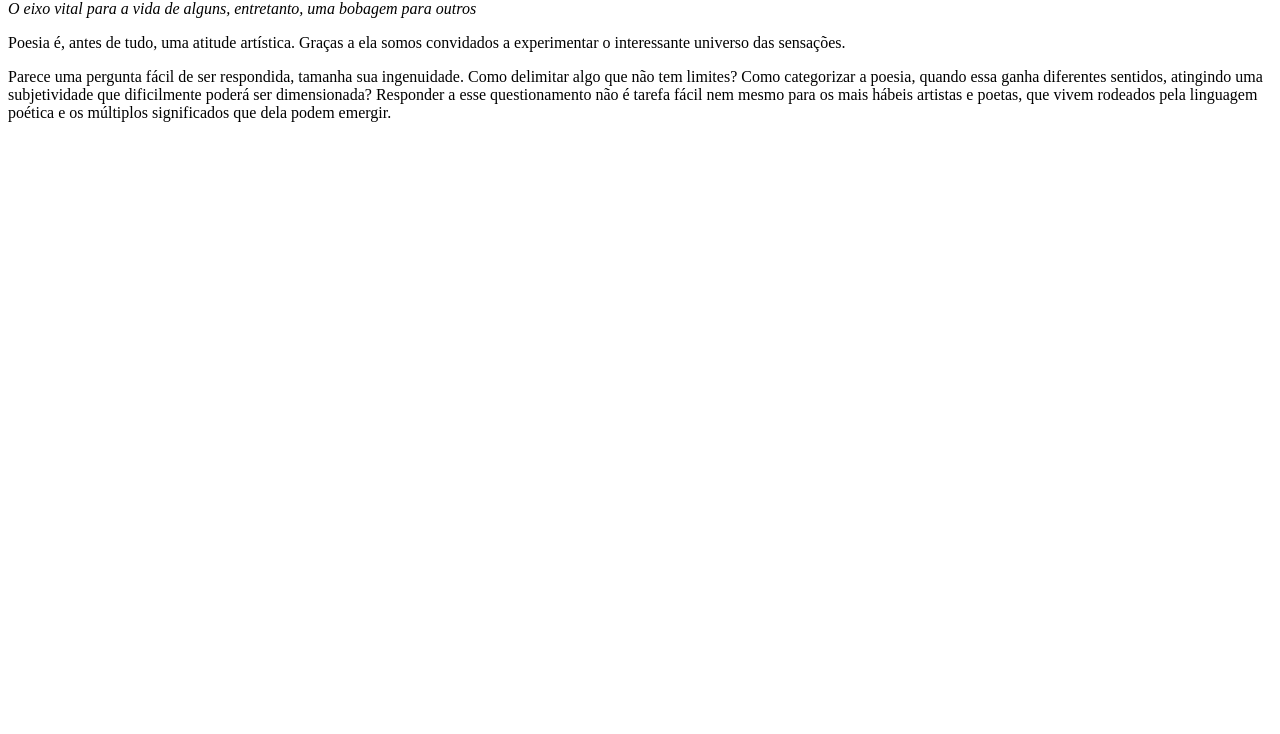
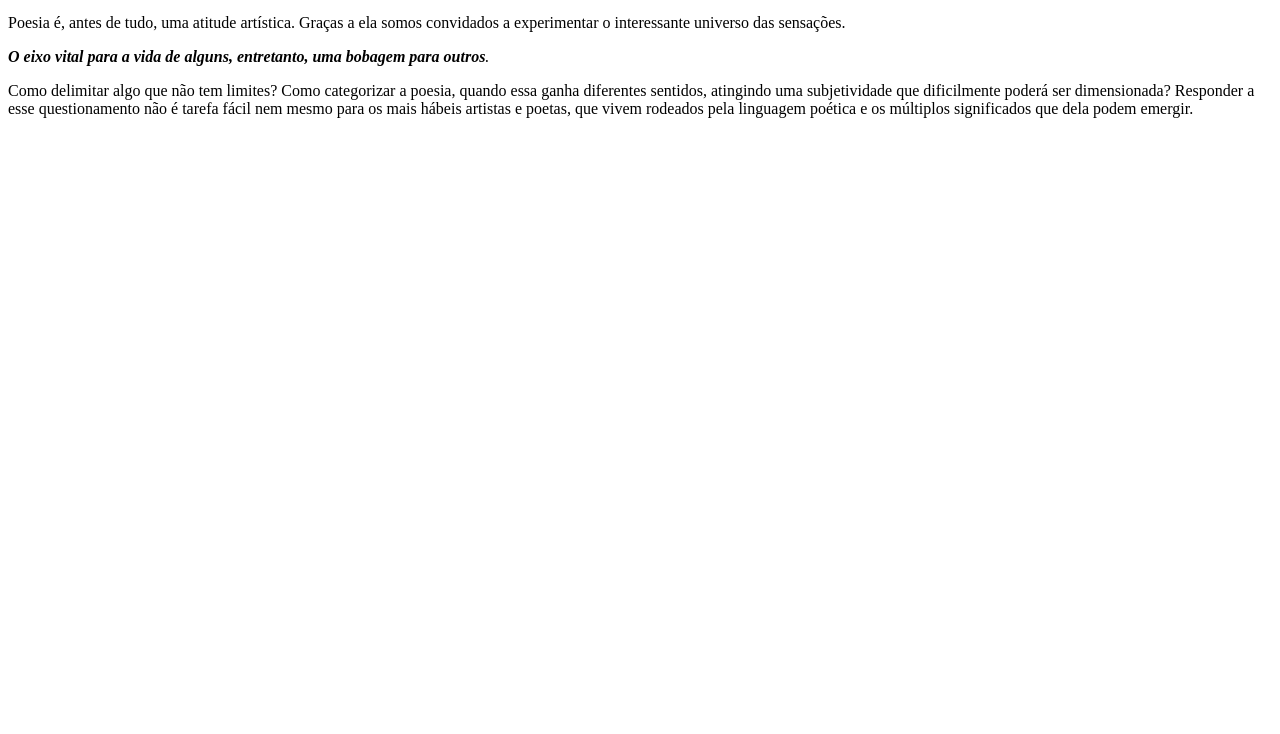
Before and after one commit to siksm0n/site, a plain HTML site: page index.html in a window 1280 px wide. Shown: the part 66-800 px from the top of the page. Drawn offline with Linux system fonts and the light colour scheme.

Commit message:
Update index.html

```diff
--- a/index.html
+++ b/index.html
@@ -1,6 +1,17 @@
-<h1>A arte da poesia</h1>
-<p> <em>O eixo vital para a vida de alguns, entretanto, uma bobagem para outros</em></p>
 
-<p>Poesia é, antes de tudo, uma atitude artística. Graças a ela somos convidados a experimentar o interessante universo das sensações.</p>
+<!DOCTYPE html>
+<html lang="pt-br">
+    <head>
+        <meta charset="UTF-8">
+        <title>Barbearia Alura</title>
+    </head>
+    <body>
+        <h1>A arte da poesia</h1>
 
-<p>Parece uma pergunta fácil de ser respondida, tamanha sua ingenuidade. Como delimitar algo que não tem limites? Como categorizar a poesia, quando essa ganha diferentes sentidos, atingindo uma subjetividade que dificilmente poderá ser dimensionada? Responder a esse questionamento não é tarefa fácil nem mesmo para os mais hábeis artistas e poetas, que vivem rodeados pela linguagem poética e os múltiplos significados que dela podem emergir.</p>
+        <p>Poesia é, antes de tudo, uma atitude artística. Graças a ela somos convidados a experimentar o interessante universo das sensações.</p>
+
+        <p><em> <strong>O eixo vital para a vida de alguns, entretanto, uma bobagem para outros</strong>.</em></p>
+
+        <p>Como delimitar algo que não tem limites? Como categorizar a poesia, quando essa ganha diferentes sentidos, atingindo uma subjetividade que dificilmente poderá ser dimensionada? Responder a esse questionamento não é tarefa fácil nem mesmo para os mais hábeis artistas e poetas, que vivem rodeados pela linguagem poética e os múltiplos significados que dela podem emergir.</p>
+    </body>
+</html>
```
